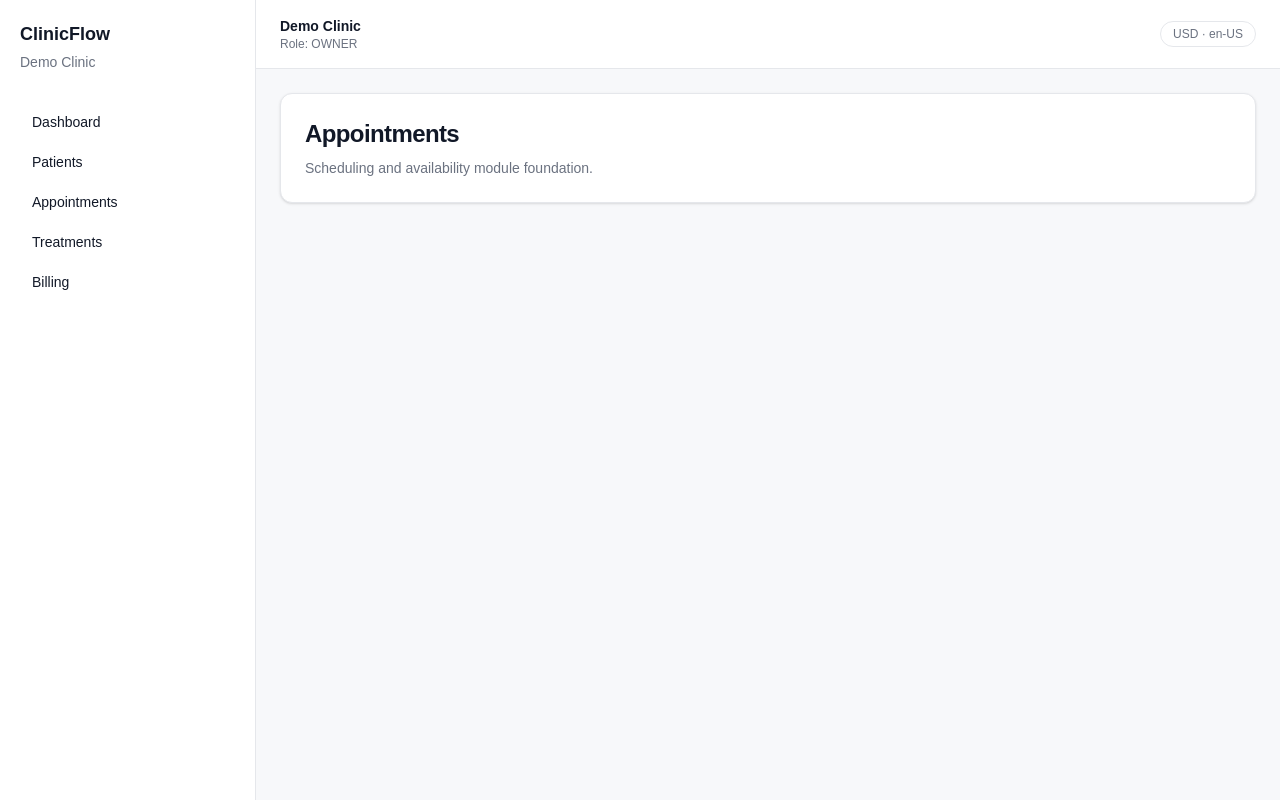
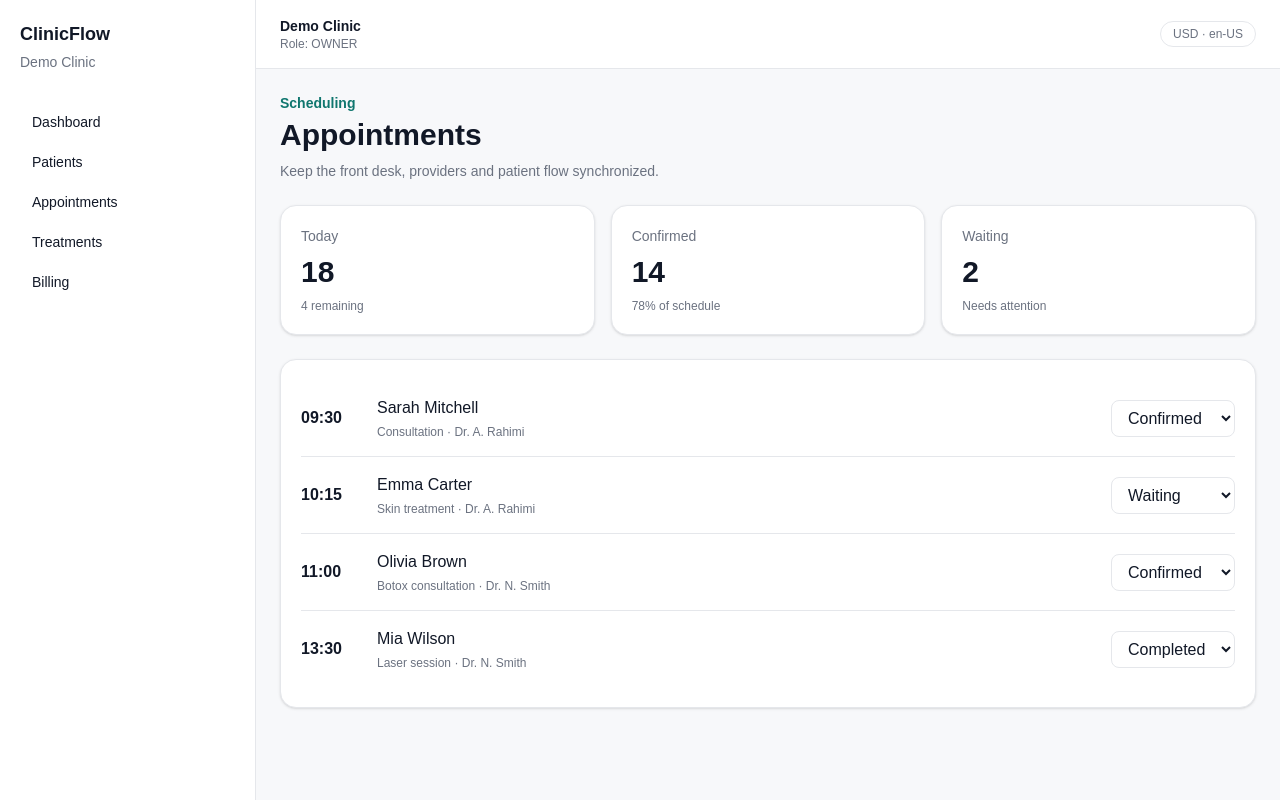
Before and after one commit to mhrhpr/clinic_flow, a Next.js app: page /appointments in a window 1280 px wide. Built offline with nearby package versions, Linux system fonts and the light colour scheme.

Commit message:
feat: connect ClinicFlow product routes

```diff
--- a/src/app/(dashboard)/appointments/page.tsx
+++ b/src/app/(dashboard)/appointments/page.tsx
@@ -1,8 +1,2 @@
-export default function AppointmentsPage() {
-  return (
-    <section className="rounded-[var(--radius)] border border-[var(--border)] bg-[var(--surface)] p-6 shadow-sm">
-      <h1 className="text-2xl font-bold tracking-tight">Appointments</h1>
-      <p className="mt-2 text-sm text-[var(--muted)]">Scheduling and availability module foundation.</p>
-    </section>
-  );
-}
+import { ClinicDashboard } from "@/components/clinicflow/ClinicDashboard";
+export default function AppointmentsPage() { return <ClinicDashboard section="appointments" />; }
```
